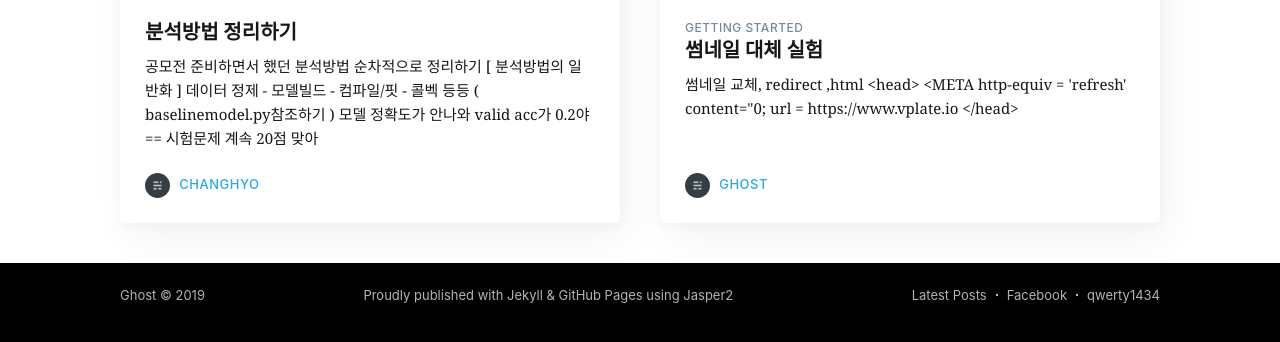
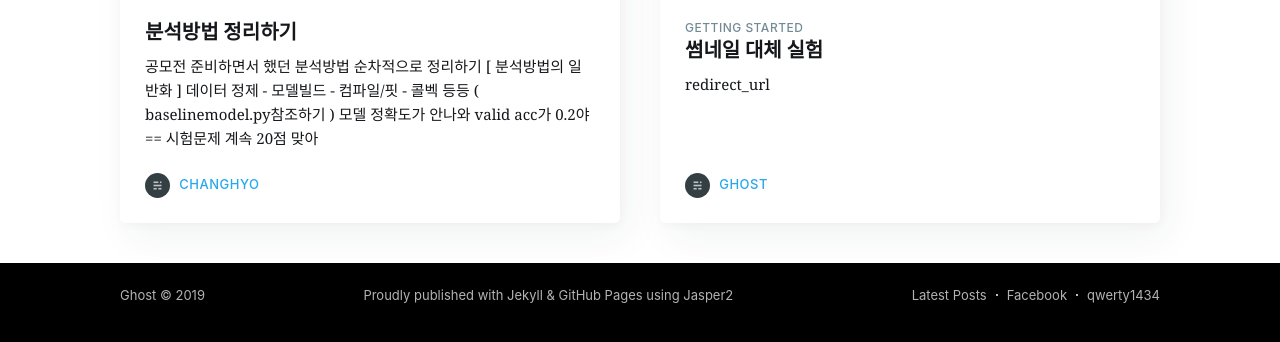
Before and after one commit to qwerty1434/jasper2, a Jekyll site: the page built from index.html, in a window 1280 px wide and 900 px high, scrolled down 4942 px, cut to the strip 533-875 px from the top of the window. Built offline with Jekyll 4.4.1, drawn with Linux system fonts in a browser that asks for light colours; nearby versions of some CDN libraries; the list of posts is cut into pages by our own code; comment, search, counter and statistics services are not loaded.

Commit message:
Update 2019-04-18-썸네일.md

```diff
--- a/_posts/2019-04-18-썸네일.md
+++ b/_posts/2019-04-18-썸네일.md
@@ -10,13 +10,8 @@ class: post-template
 subclass: 'post tag-getting-started'
 author: ghost
 redirect_to: 'https://www.vplate.io'
+redirect_url: 'https://www.vaplte.io'
 ---
 
 
-썸네일 교체, redirect ,html
-
-~~~
-<head>
-<META http-equiv = 'refresh' content="0; url = https://www.vplate.io
-</head>
-~~~
+redirect_url
```
